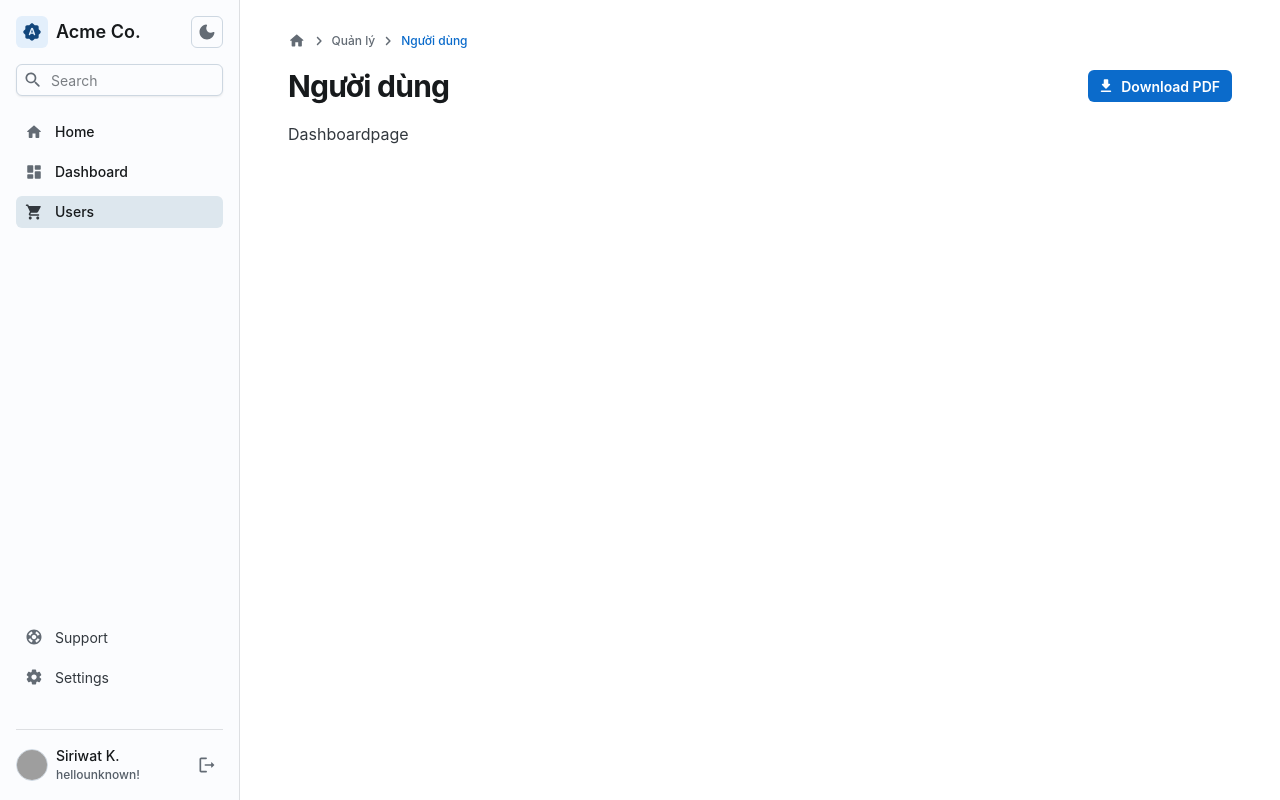
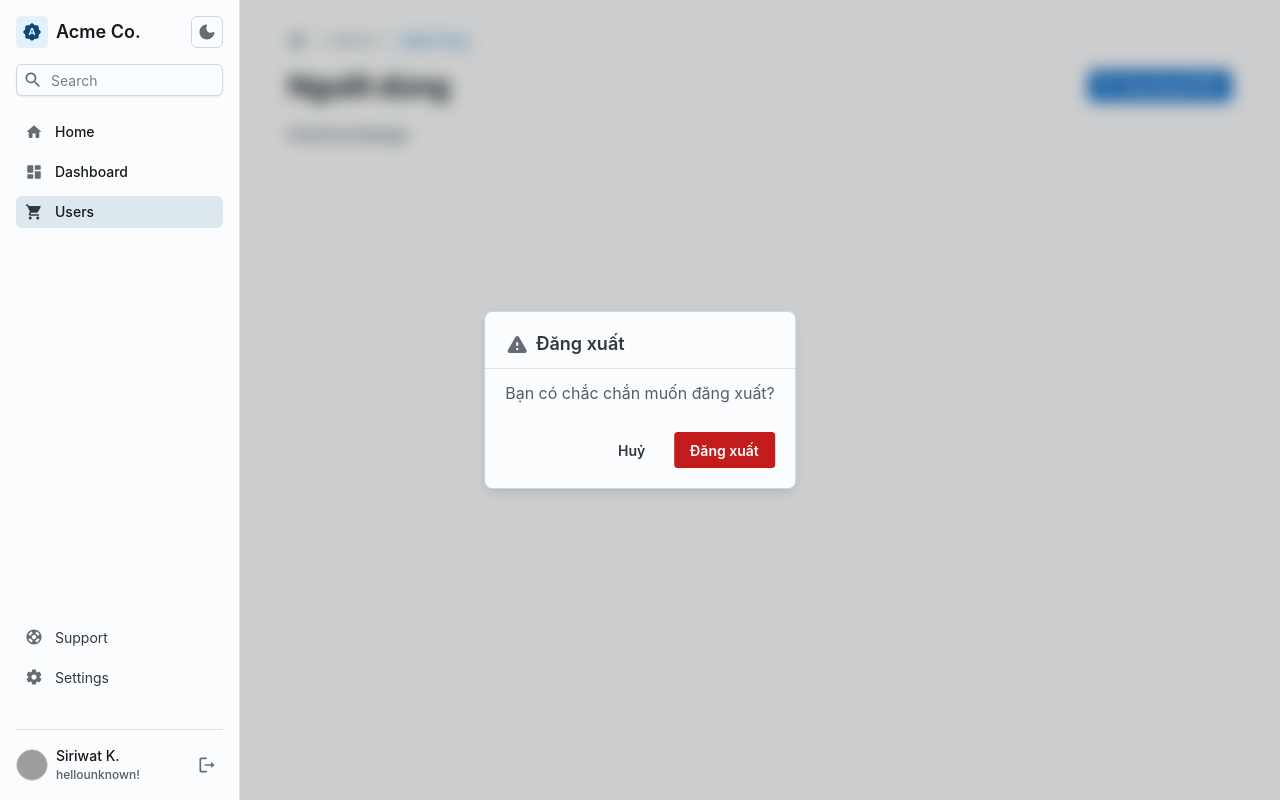
Before and after one commit to tuan23590/Clone-BHX, a Next.js app in the folder client/: page /dashboard in a window 1280 px wide. Both pictures are taken after a click on the button 207 px from the left and 765 px from the top of the page. Built offline with nearby package versions, Linux system fonts and the light colour scheme; no server answers; grey boxes are pictures that could not be loaded.

Commit message:
Refactor code structure for AdminSidebar component and add AlertDialogModal component

```diff
--- /dev/null
+++ b/client/src/components/AlertDialogModal.tsx
@@ -0,0 +1,69 @@
+import * as React from "react";
+import Button from "@mui/joy/Button";
+import Divider from "@mui/joy/Divider";
+import DialogTitle from "@mui/joy/DialogTitle";
+import DialogContent from "@mui/joy/DialogContent";
+import DialogActions from "@mui/joy/DialogActions";
+import Modal from "@mui/joy/Modal";
+import ModalDialog from "@mui/joy/ModalDialog";
+import WarningRoundedIcon from "@mui/icons-material/WarningRounded";
+import InfoIcon from "@mui/icons-material/Info";
+
+type AlertDialogProps = {
+  open: boolean;
+  setOpen: React.Dispatch<React.SetStateAction<boolean>>;
+  title: string;
+  content: string;
+  buttonContent: string;
+  type: "alert" | "confirm";
+  handleFunction: () => boolean;
+};
+
+export default function AlertDialogModal({
+  open,
+  setOpen,
+  title,
+  content,
+  buttonContent,
+  type,
+  handleFunction,
+}: AlertDialogProps) {
+  const handleConfirm = () => {
+    if (handleFunction()) {
+      setOpen(false);
+    }
+  };
+  return (
+    <React.Fragment>
+      <Modal open={open} onClose={() => setOpen(false)}>
+        <ModalDialog variant="outlined" role="alertdialog">
+          <DialogTitle>
+            {type === "alert" ? (
+              <WarningRoundedIcon sx={{ color: "danger" }} />
+            ) : (
+              <InfoIcon sx={{ color: "primary" }} />
+            )}
+            {title}
+          </DialogTitle>
+          <Divider />
+          <DialogContent>{content}</DialogContent>
+          <DialogActions>
+            <Button
+            variant="solid"
+            color={type === "alert" ? "danger" : "primary"}
+            onClick={handleConfirm}>
+              {buttonContent}
+            </Button>
+            <Button
+              variant="plain"
+              color="neutral"
+              onClick={() => setOpen(false)}
+            >
+              Huỷ
+            </Button>
+          </DialogActions>
+        </ModalDialog>
+      </Modal>
+    </React.Fragment>
+  );
+}
--- a/client/src/components/adminLayout/admin.sidebar.tsx
+++ b/client/src/components/adminLayout/admin.sidebar.tsx
@@ -25,10 +25,16 @@ import ColorSchemeToggle from "./ColorSchemeToggle";
 import { closeSidebar } from "@/utils/context";
 import { useRouter } from "next/navigation";
 import { signOut } from "next-auth/react";
+import AlertDialogModal from "../AlertDialogModal";
 
 export default function AdminSidebar(props: { session: any }) {
+  const [openConfirm, setOpenConfirm] = React.useState<boolean>(false);
   const { session } = props;
   const router = useRouter();
+  const handleSignOut = () => {
+    signOut();
+    return true;
+  };
   return (
     <Sheet
       className="Sidebar"
@@ -289,11 +295,20 @@ export default function AdminSidebar(props: { session: any }) {
           size="sm"
           variant="plain"
           color="neutral"
-          onClick={() => signOut()}
+          onClick={() => setOpenConfirm(true)}
         >
           <LogoutRoundedIcon />
         </IconButton>
       </Box>
+      <AlertDialogModal
+        open={openConfirm}
+        setOpen={setOpenConfirm}
+        title="Đăng xuất"
+        content="Bạn có chắc chắn muốn đăng xuất?"
+        buttonContent="Đăng xuất"
+        type="alert"
+        handleFunction={handleSignOut}
+      />
     </Sheet>
   );
 }
```
